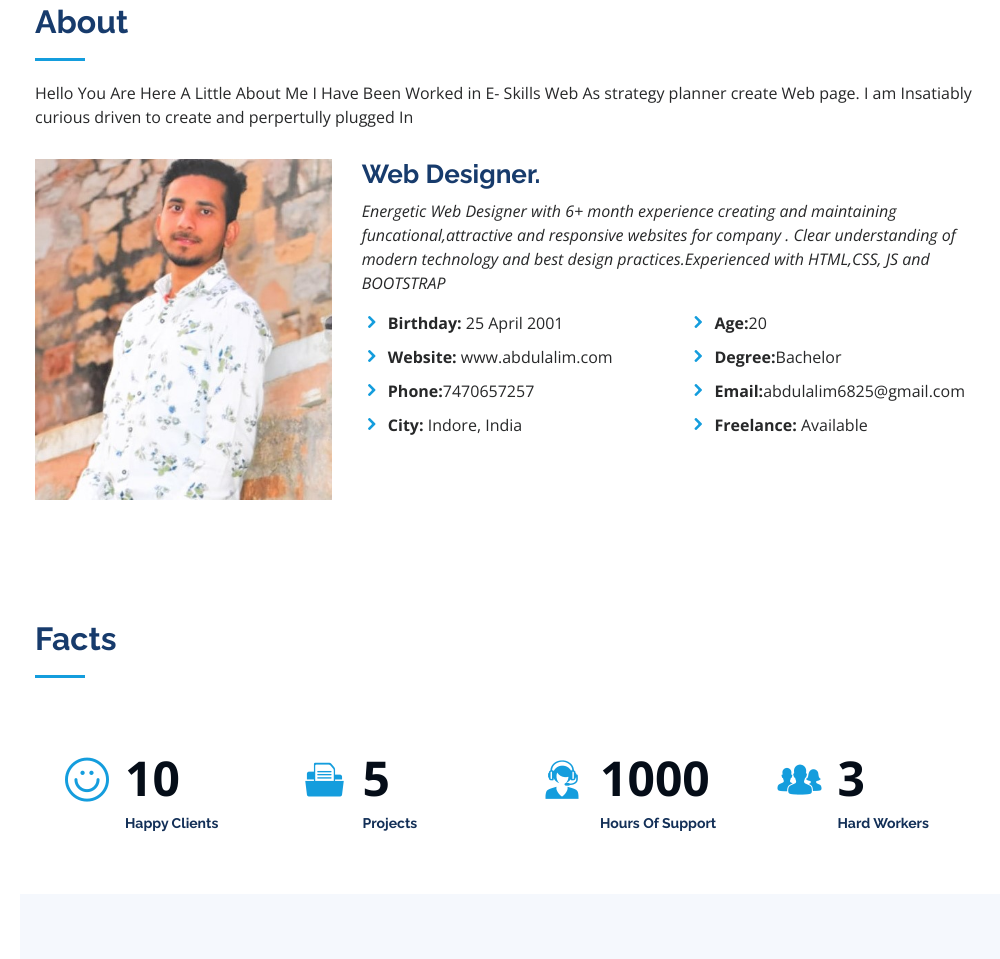
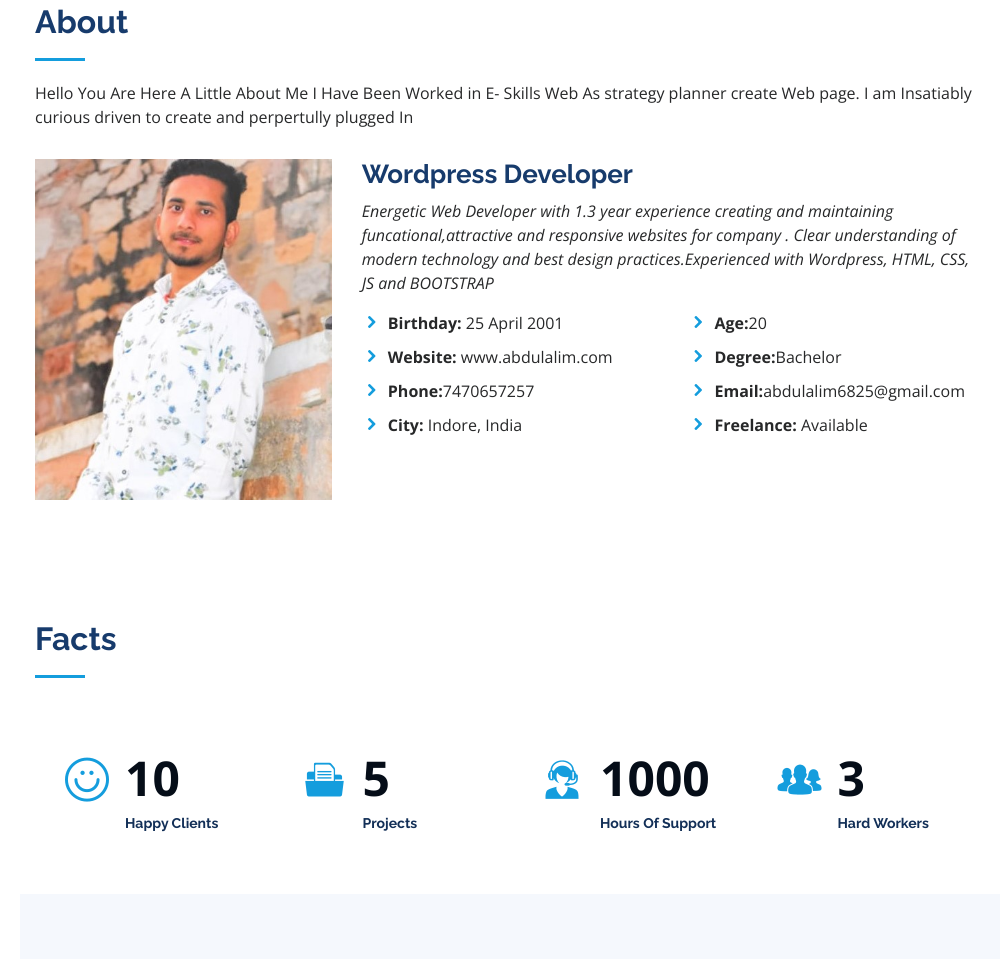
Before and after one commit to abdul891/abdulresume, a plain HTML site: page index.html in a window 1280 px wide. Shown: the part 857-1816 px from the top of the page, without its empty margins (280-1280 px from the left). Drawn offline with nearby package versions, Linux system fonts and the light colour scheme.

Commit message:
change title

```diff
--- a/index.html
+++ b/index.html
@@ -92,10 +92,11 @@
             <img src="assets/img/IMG-20191231-WA0001 (2).jpg" class="img-fluid" alt="">
           </div>
           <div class="col-lg-8 pt-4 pt-lg-0 content" data-aos="fade-left">
-            <h3> Web Designer.</h3>
+
+            <h3>Wordpress Developer</h3>
             <p class="font-italic">
-              Energetic Web Designer with 6+ month experience creating and maintaining funcational,attractive and responsive websites for company .
-              Clear understanding of modern technology and best design practices.Experienced with HTML,CSS, JS and BOOTSTRAP
+              Energetic Web Developer with 1.3 year experience creating and maintaining funcational,attractive and responsive websites for company .
+              Clear understanding of modern technology and best design practices.Experienced with Wordpress, HTML, CSS, JS and BOOTSTRAP
             </p>
             <div class="row">
               <div class="col-lg-6">
```
